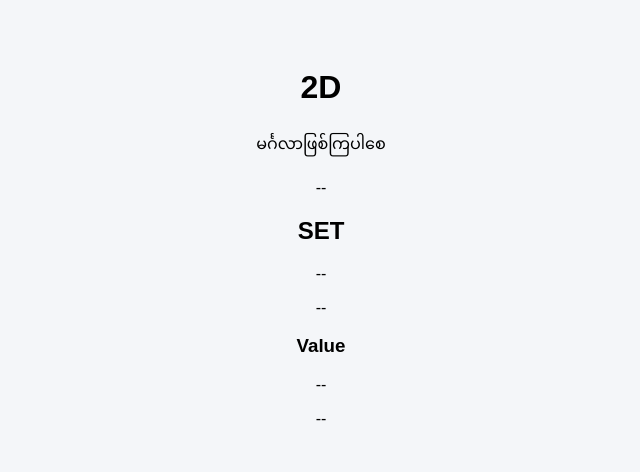
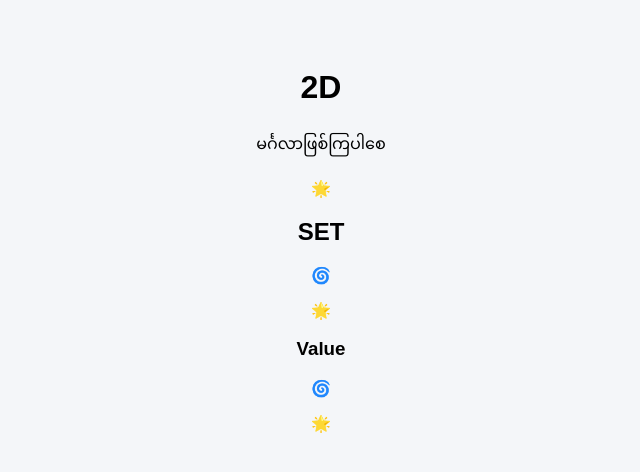
Before and after one commit to twodhacker-tech/tdhcker.github.io, a plain HTML site: page index.html in a window 1280 px wide. Shown: the whole page, without its empty margins (319-959 px from the left). Drawn offline with Linux system fonts and the light colour scheme.

Commit message:
index.html

```diff
--- a/index.html
+++ b/index.html
@@ -26,13 +26,13 @@
 
   <h1>2D</h1>
   <p>မင်္ဂလာဖြစ်ကြပါစေ</p>
-  <div id="H1">--</div>
+  <div id="H1">🌟</div>
   <h2>SET</h2>
-  <p>--</p>
-  <div id="H2">--</div>
+  <p>🌀</p>
+  <div id="H2">🌟</div>
   <h3>Value</h3>
-  <p>--</p>
-  <div id="H3">--</div>
+  <p>🌀</p>
+  <div id="H3">🌟</div>
 
   <script src="script.js"></script>
 </body>
```
